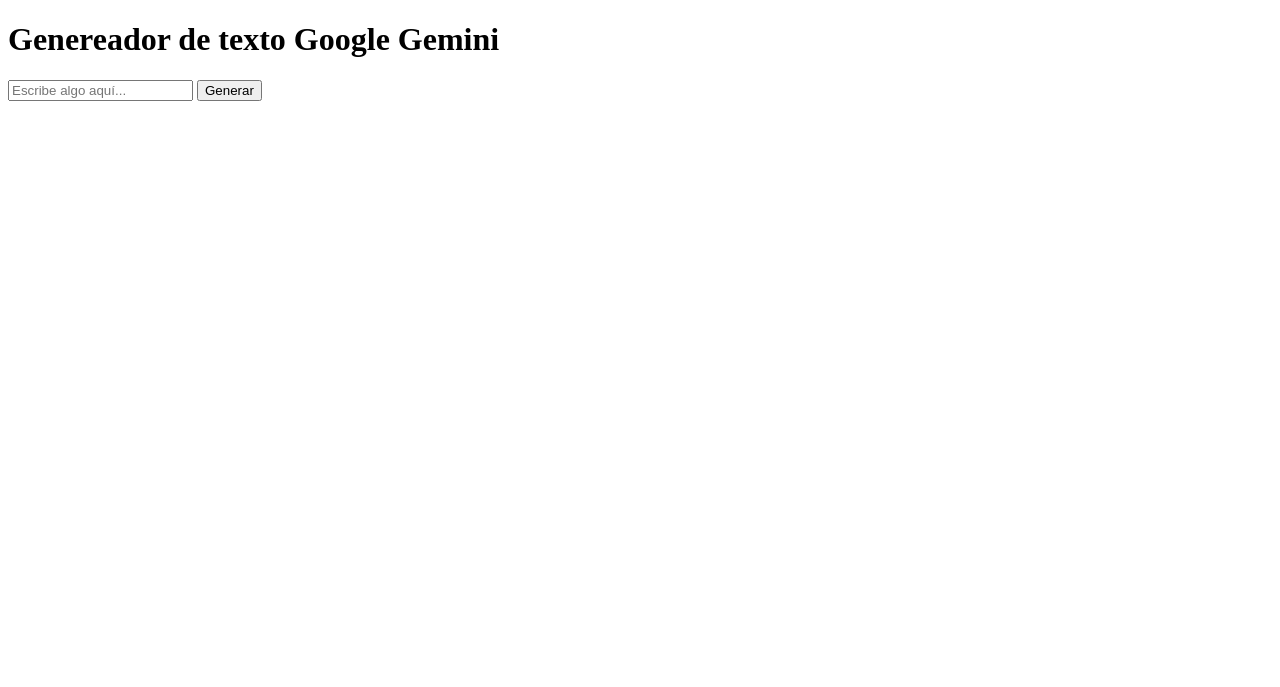
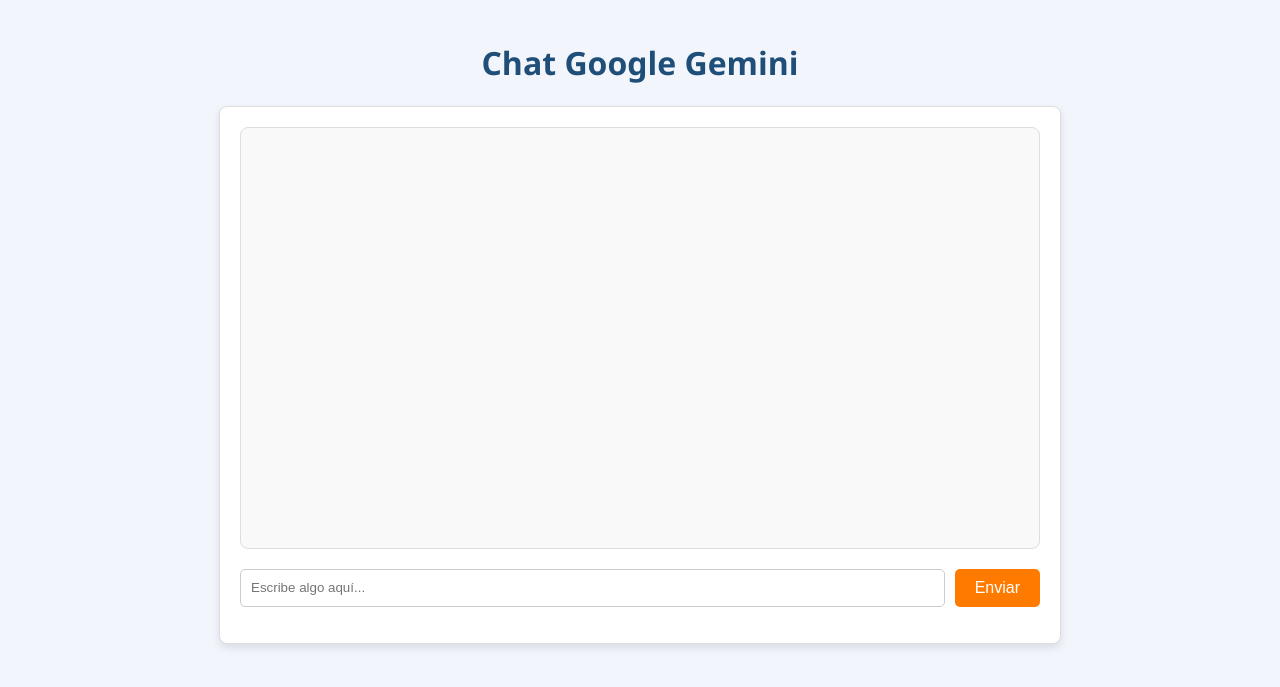
Before and after one commit to EGC-chicharrones/chicharrones-hub-1, a Flask app: page /dataset/chatbot in a window 1280 px wide. Shown: the top 687 px of the page. Run offline with Flask 3, Linux system fonts and the light colour scheme; parts of the project's set-up code (start-up, migrations or seed data) failed here and were passed over.

Commit message:
feat: improve interface chatbot
Refs: [WI] AI integration EGC-chicharrones/chicharrones-hub-1#7
Integration of an useful user conversation with the chatbot
coathured: nataliaaolmo

```diff
--- a/app/modules/dataset/templates/dataset/chatbot.html
+++ b/app/modules/dataset/templates/dataset/chatbot.html
@@ -1,12 +1,107 @@
 <!DOCTYPE html>
-<hmtl lang="es">
+<html lang="es">
 <head>
+  <style>
+    /* Estilos CSS */
+    body {
+      font-family: 'Segoe UI', Tahoma, Geneva, Verdana, sans-serif;
+      background-color: #f2f6fc;
+      margin: 0;
+      padding: 20px;
+      color: #333;
+    }
+
+    header {
+      text-align: center;
+      margin-bottom: 20px;
+    }
+
+    h1 {
+      color: #1f4e79;
+    }
+
+    #chatContainer {
+      max-width: 800px;
+      margin: 0 auto;
+      background-color: #ffffff;
+      border: 1px solid #ddd;
+      border-radius: 8px;
+      box-shadow: 0 4px 8px rgba(0, 0, 0, 0.1);
+      padding: 20px;
+    }
+
+    #chatDisplay {
+      height: 400px;
+      overflow-y: auto;
+      border: 1px solid #ddd;
+      border-radius: 8px;
+      padding: 10px;
+      background-color: #f9f9f9;
+      margin-bottom: 20px;
+    }
+
+    .message {
+      margin-bottom: 10px;
+    }
+
+    .user-message {
+      text-align: right;
+      color: #1f4e79;
+    }
+
+    .ai-message {
+      text-align: left;
+      color: #ff7b00;
+    }
+
+    #inputContainer {
+      display: flex;
+      gap: 10px;
+    }
+
+    #inputText {
+      flex: 1;
+      padding: 10px;
+      border: 1px solid #ccc;
+      border-radius: 5px;
+    }
+
+    #generateButton {
+      background-color: #ff7b00;
+      border: none;
+      color: white;
+      padding: 10px 20px;
+      text-align: center;
+      font-size: 16px;
+      cursor: pointer;
+      border-radius: 5px;
+      transition: background-color 0.3s ease;
+    }
+
+    #generateButton:hover {
+      background-color: #e86a00;
+    }
+
+    #statusMessage {
+      font-style: italic;
+      color: #888;
+      text-align: center;
+      margin-top: 10px;
+    }
+  </style>
 </head>
 <body>
-    <h1>Genereador de texto Google Gemini</h1>
+  <header>
+    <h1>Chat Google Gemini</h1>
+  </header>
+  <div id="chatContainer">
+    <div id="chatDisplay"></div>
+    <div id="inputContainer">
       <input type="text" id="inputText" placeholder="Escribe algo aquí...">
-    <button id="generateButton">Generar</button>
-    <p id="responseText"></p>
+      <button id="generateButton">Enviar</button>
+    </div>
+    <p id="statusMessage"></p>
+  </div>
 
   <script type="importmap">
     {
@@ -17,25 +112,46 @@
   </script>
 
   <script type="module">
-        import { GoogleGenerativeAI } from "@google/generative-ai"
+    import { GoogleGenerativeAI } from "@google/generative-ai";
 
-        // Fetch API_KEY
     const API_KEY = "AIzaSyBiFLtjoCgkYEbce0jT0Ra1DI2Ib2FvlLE";
-        const genAI = new GoogleGenerativeAI (API_KEY);
+    const genAI = new GoogleGenerativeAI(API_KEY);
 
-        document.getElementById('generateButton').addEventListener('click', async () => {
-            const inputText = document.getElementById('inputText').value;
-            const model = genAI.getGenerativeModel({model:"gemini-1.5-flash"});
-            const prompt = inputText;
+    const chatDisplay = document.getElementById('chatDisplay');
+    const statusMessage = document.getElementById('statusMessage');
+    const inputText = document.getElementById('inputText');
+    const generateButton = document.getElementById('generateButton');
 
-            try{
-                const result = await model.generateContent(prompt)
+    const appendMessage = (text, type) => {
+      const messageElement = document.createElement('div');
+      messageElement.classList.add('message', type === 'user' ? 'user-message' : 'ai-message');
+      messageElement.innerText = text;
+      chatDisplay.appendChild(messageElement);
+      chatDisplay.scrollTop = chatDisplay.scrollHeight;
+    };
+
+    generateButton.addEventListener('click', async () => {
+      const userInput = inputText.value.trim();
+      if (!userInput) return;
+
+      // Mostrar el mensaje del usuario en el chat
+      appendMessage(userInput, 'user');
+      inputText.value = '';
+      statusMessage.innerText = 'Pensando...';
+
+      try {
+        const model = genAI.getGenerativeModel({ model: "gemini-1.5-flash" });
+        const result = await model.generateContent(userInput);
         const response = await result.response;
-                document.getElementById('responseText').innerText = response.text();
-            } catch(error){
+
+        // Mostrar la respuesta de la IA en el chat
+        appendMessage(response.text(), 'ai');
+        statusMessage.innerText = '';
+      } catch (error) {
         console.error('Error al generar contenido', error);
+        statusMessage.innerText = 'Hubo un error al generar la respuesta.';
       }
     });
   </script>
 </body>
-</hmtl>
+</html>
```
Lines whose indentation alone changed are shown as unchanged.
